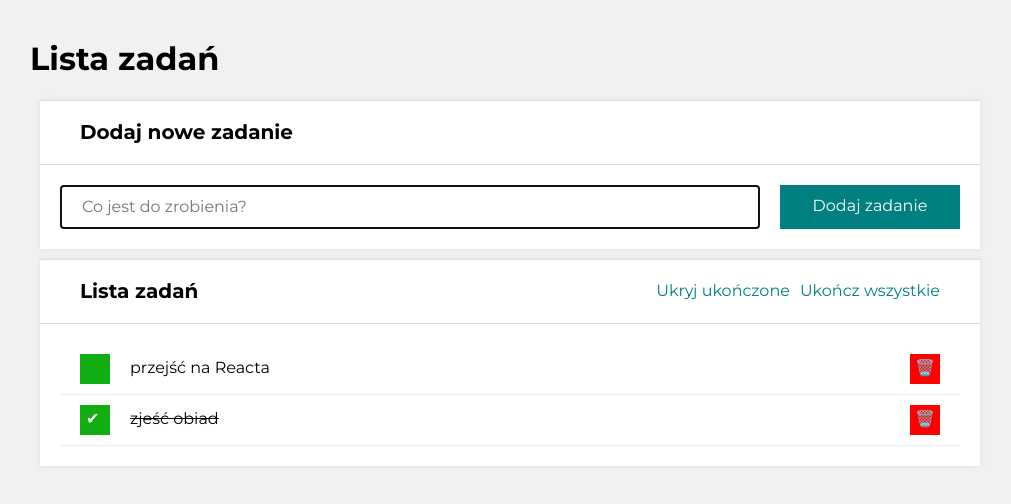
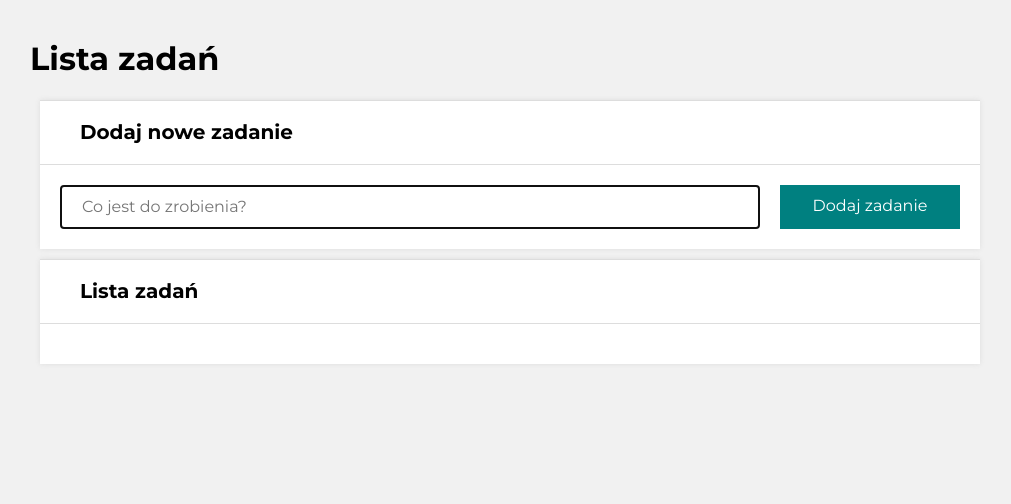
Before and after one commit to DominikaBuczekSzkowron/to-do-list-react, a React (Create React App) app: page / in a window 1280 px wide. Shown: the top 504 px of the page, without its empty margins (130-1141 px from the left). Built offline with nearby package versions, Linux system fonts and the light colour scheme.

Commit message:
clear defined task list

```diff
--- a/src/App.js
+++ b/src/App.js
@@ -9,8 +9,7 @@
 function App() {
   const [hideDone, setHideDone] = useState(false);
   const [tasks, setTasks] = useState([
-    { id: 1, content: "przejść na Reacta", done: false },
-    { id: 2, content: "zjeść obiad", done: true },
+
   ]);
 
   const toggleHideDone = () => {
```
